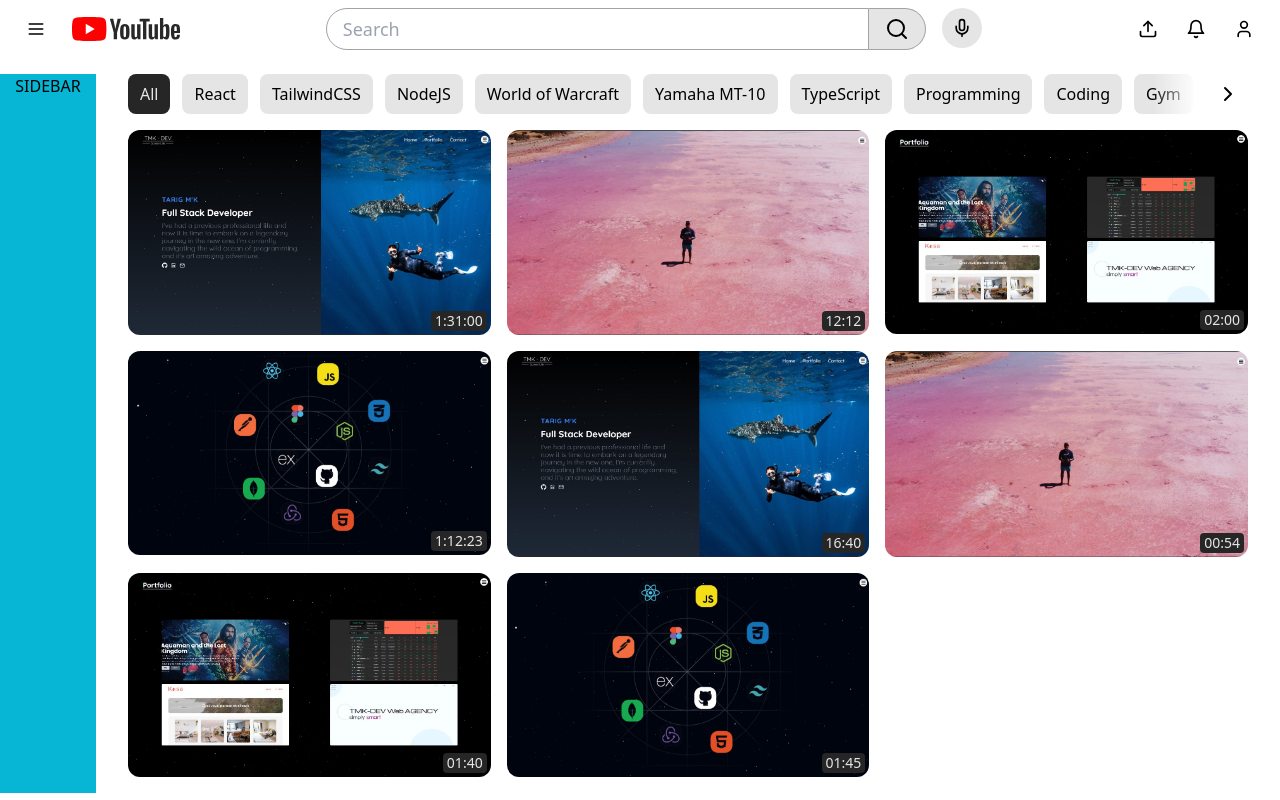
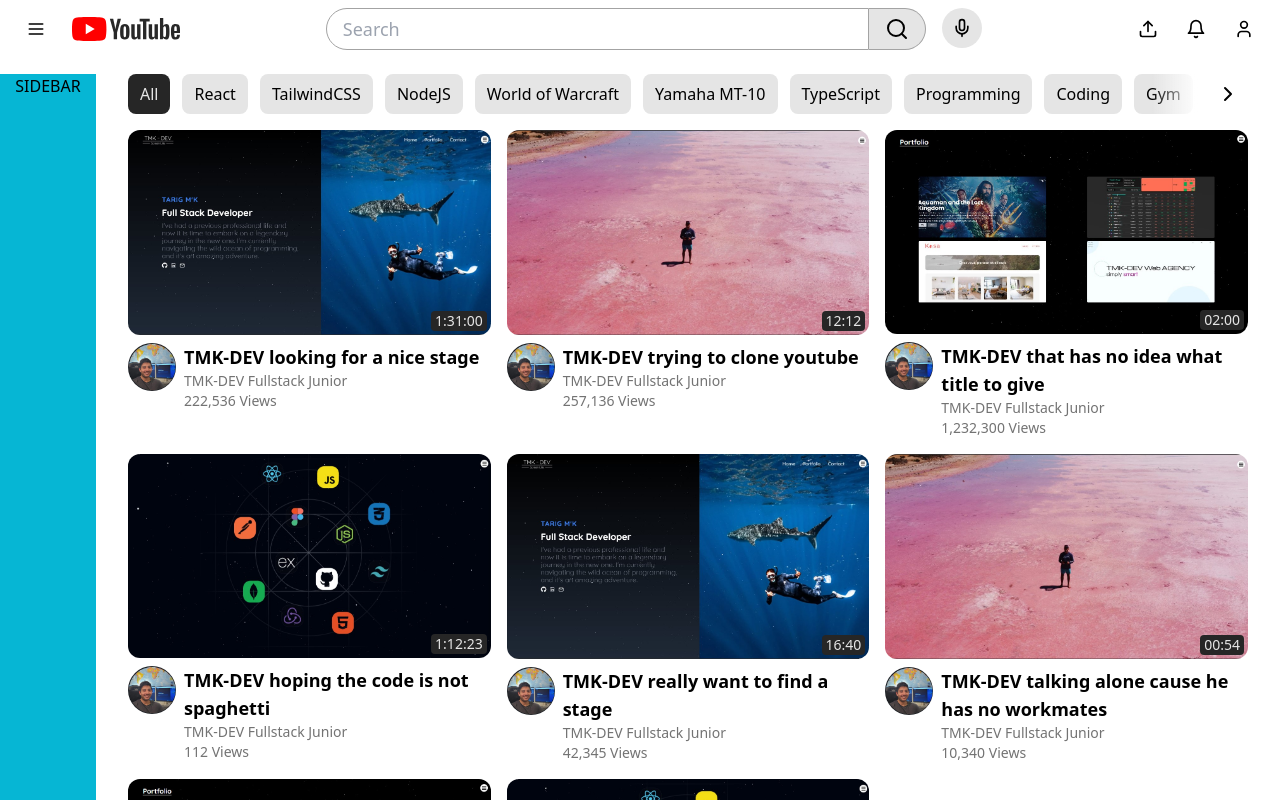
Before and after one commit to Tmekz/TMK-DEV-Youtube-Clone, a React (Vite) app: page / in a window 1280 px wide. Built offline with nearby package versions, Linux system fonts and the light colour scheme.

Commit message:
cards details finished

```diff
--- a/src/components/VideoGridItem.jsx
+++ b/src/components/VideoGridItem.jsx
@@ -10,10 +10,17 @@
   thumbnailUrl,
   videoUrl,
 }) => {
+  // to format the duration of the videos cards
+  const formattedDuration = FormatDurationVideo(duration);
 
-  const formattedDuration = FormatDurationVideo(duration);
+  // to format the views with "K" ex:"220k"
+  const VIEW_FORMATTER = new Intl.NumberFormat({
+    notation: "compact",
+  });
+
   return (
     <div className="flex flex-col gap-2">
+      {/* the whole picture is an ancor to simulate a link to the real video */}
       <a href={`/watch?v=${id}`} className="relative aspect-video">
         <img
           src={thumbnailUrl}
@@ -24,6 +31,27 @@
           {formattedDuration}
         </div>
       </a>
+      {/* second div down with all the datas name title views released etc */}
+      <div className="flex gap-2">
+        <a href={`/@${channel.id}`} className="flex-shrink-0">
+          <img
+            src={channel.profileUrl}
+            className="w-12 h-12 rounded-full"
+            alt="card profile picture"
+          />
+        </a>
+        <div className=" flex flex-col">
+          <a href={id} className="font-bold text-lg">
+            {title}
+          </a>
+          <a href={channel.id} className="text-secondary-text text-sm">
+            {channel.name}
+          </a>
+          <div className="text-secondary-text text-sm">
+            {`${VIEW_FORMATTER.format(views)} Views`}
+          </div>
+        </div>
+      </div>
     </div>
   );
 };
--- a/src/data/home.jsx
+++ b/src/data/home.jsx
@@ -32,7 +32,7 @@
 import site2 from "../assets/Site2.jpg";
 import site3 from "../assets/Site3.jpg";
 import site4 from "../assets/Site4.jpg";
-import profile from "../assets/Profile.jpg";
+import profile from "../assets/Profile1.jpg";
 export const videos = [
   {
     id: "1",
@@ -111,7 +111,7 @@
   },
   {
     id: "6",
-    title: "TMK-DEV no more title idea",
+    title: "TMK-DEV talking alone cause he has no workmates",
     channel: {
       name: "TMK-DEV Fullstack Junior",
       id: "TMK-DEV",
@@ -126,7 +126,7 @@
   },
   {
     id: "7",
-    title: "TMK-DEV no more title idea",
+    title: "TMK-DEV Lord of the Rings FANBOY !!!!",
     channel: {
       name: "TMK-DEV Fullstack Junior",
       id: "TMK-DEV",
@@ -141,7 +141,7 @@
   },
   {
     id: "8",
-    title: "TMK-DEV no more title idea",
+    title: "TMK-DEV hopes Dune 2 is good",
     channel: {
       name: "TMK-DEV Fullstack Junior",
       id: "TMK-DEV",
```
Also changed, not shown: src/assets/Profile1.jpg (added).
